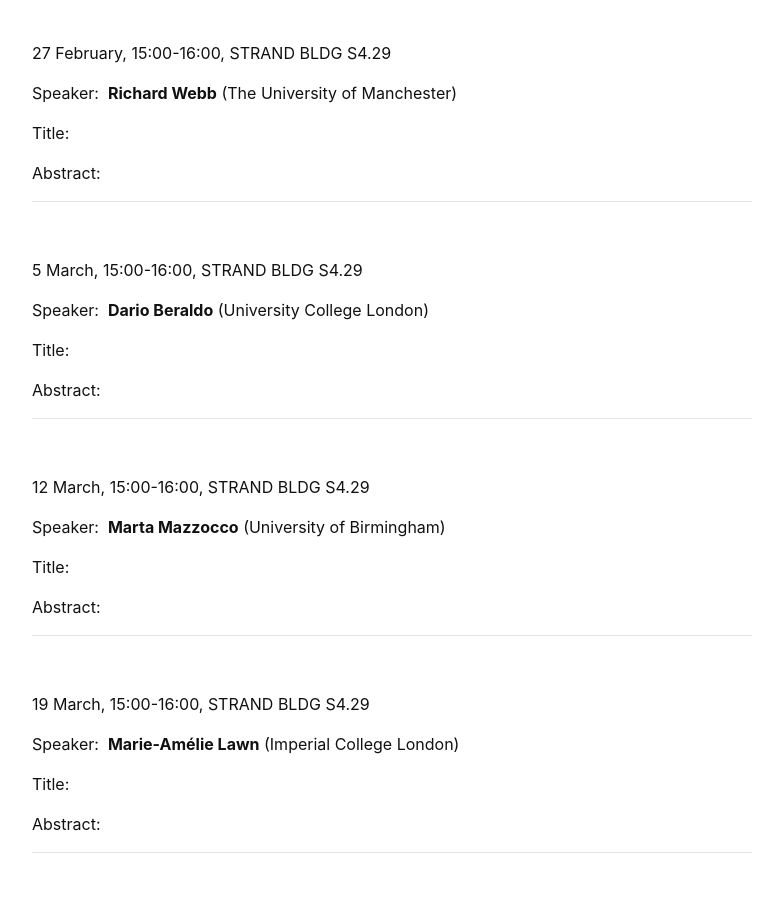
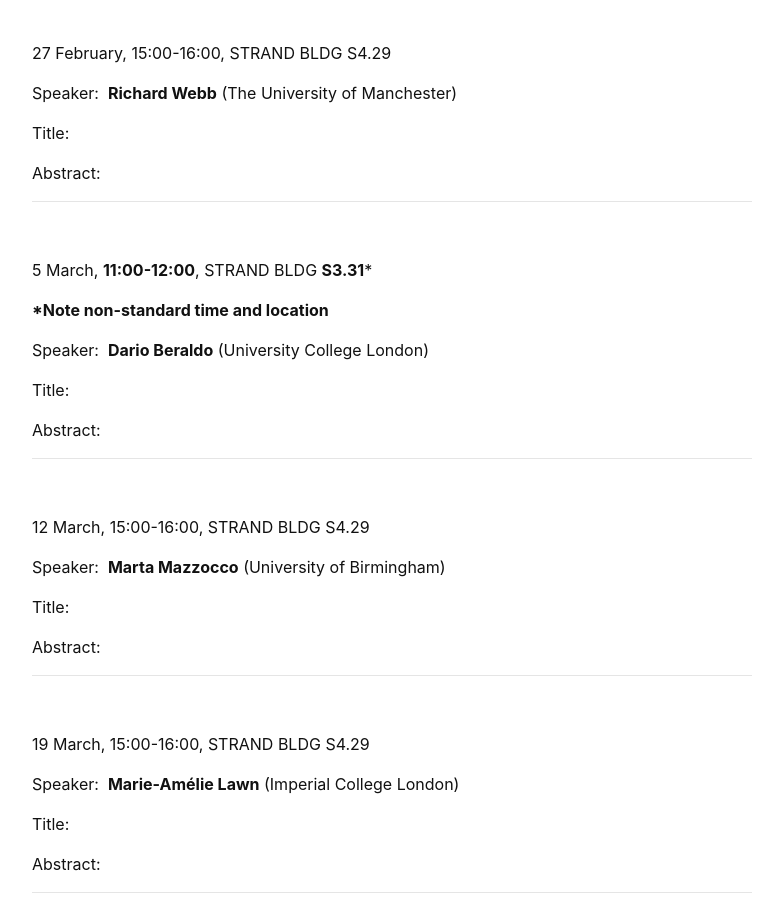
Before and after one commit to kcl-geometry-seminar/kcl-geometry-seminar.github.io, a Jekyll site: the page built from pages/index.md, in a window 1280 px wide and 900 px high, scrolled down 2110 px. Shown: the whole window, without its empty margins (248-1031 px from the left). Built offline with Jekyll 4.4.1, drawn with Linux system fonts in a browser that asks for light colours; formulas are drawn with MathJax 3; a script that is not in the unit is left out.

Commit message:
Update time and location for Dario's talk

```diff
--- a/pages/index.md
+++ b/pages/index.md
@@ -95,7 +95,9 @@ Abstract:&nbsp;
 
 <br />
 
-5 March, 15:00-16:00, STRAND BLDG S4.29
+5 March, **11:00-12:00**, STRAND BLDG **S3.31***
+
+***Note non-standard time and location**
 
 Speaker:&nbsp; **Dario Beraldo** (University College London)
 
```
